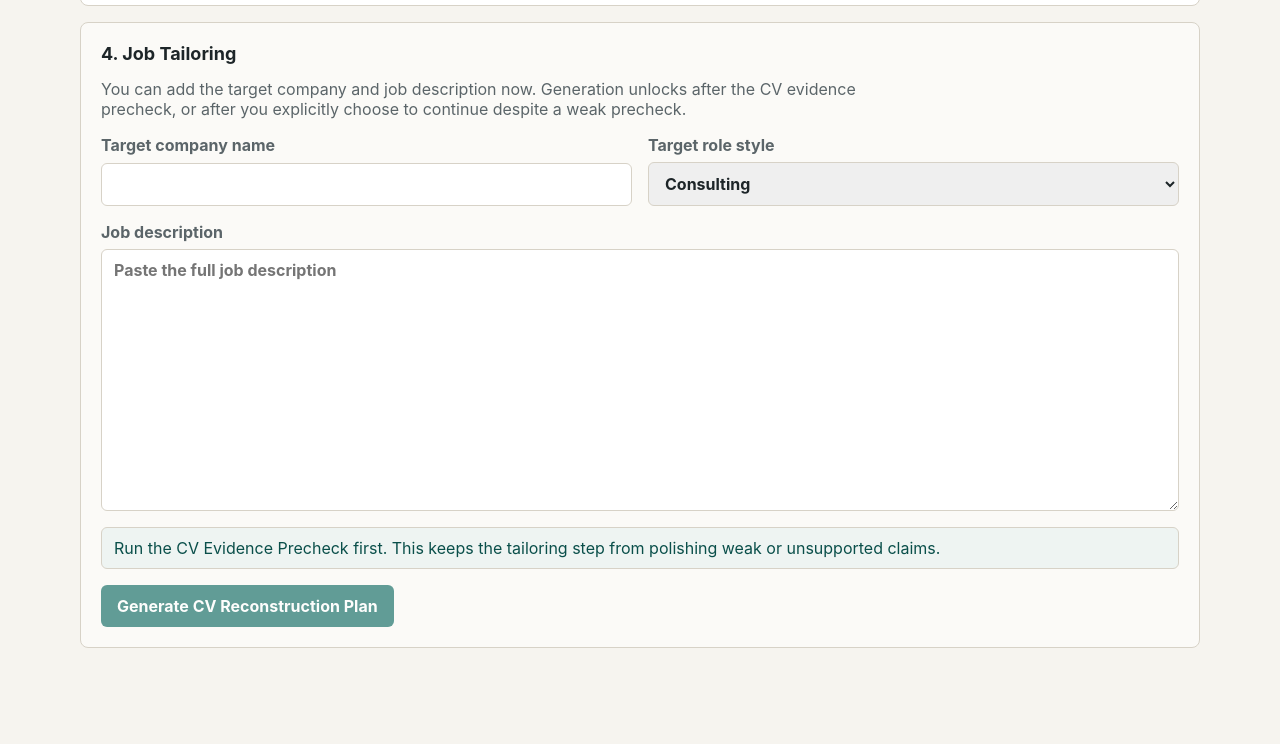
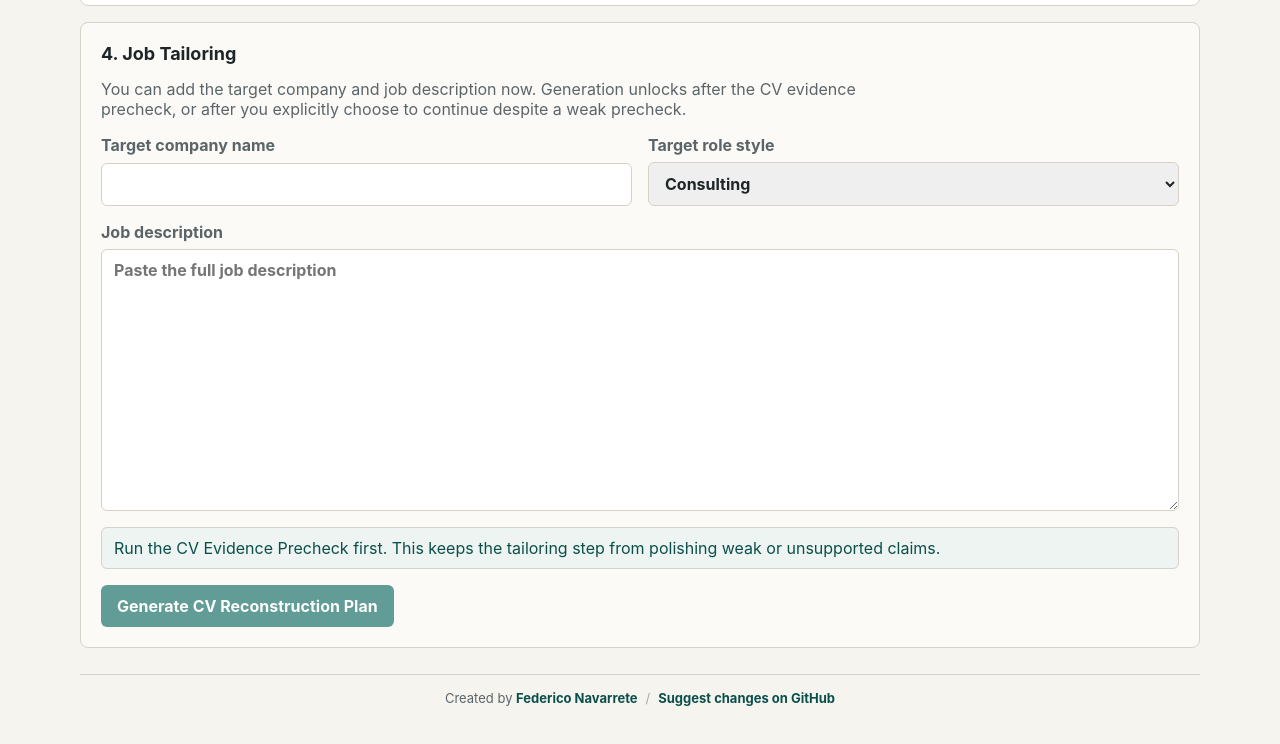
Before and after one commit to FANMixco/career-signal, a plain HTML site: page frontend/index.html in a window 1280 px wide. Shown: the part 924-1668 px from the top of the page. Before the commit the page ends 1628 px from the top, so only its background shows below. Drawn offline with Linux system fonts and the light colour scheme.

Commit message:
Add footer and social metadata

```diff
--- a/frontend/index.html
+++ b/frontend/index.html
@@ -4,7 +4,30 @@
     <meta charset="utf-8" />
     <meta name="viewport" content="width=device-width, initial-scale=1" />
     <title>Career Signal Engine</title>
+
+    <meta name="description" content="Career Signal Engine checks whether a CV has enough evidence, outcomes, metrics, and defensible impact before generating a job-specific reconstruction plan.">
+    <meta name="keywords" content="CV builder, resume builder, CV evidence score, career signal, ATS optimization, job tailoring, CV reconstruction, high impact CV, resume evidence, career strategy">
+    <meta name="author" content="Federico Navarrete">
+    <meta name="robots" content="index, follow">
+
+    <meta property="og:title" content="Career Signal Engine">
+    <meta property="og:description" content="Check CV evidence before tailoring. Generate a grounded reconstruction plan for a target company and job description.">
+    <meta property="og:type" content="website">
+    <meta property="og:image" content="img/preview.png">
+    <meta property="og:site_name" content="Career Signal Engine">
+
+    <meta name="twitter:card" content="summary_large_image">
+    <meta name="twitter:title" content="Career Signal Engine">
+    <meta name="twitter:description" content="Check CV evidence before tailoring. Generate a grounded reconstruction plan for a target company and job description.">
+    <meta name="twitter:image" content="img/preview.png">
+
     <link rel="stylesheet" href="./styles.css" />
+    <link rel="apple-touch-icon" sizes="180x180" href="img/favicons/apple-touch-icon.png">
+    <link rel="icon" href="img/favicons/favicon.ico" sizes="any">
+    <link rel="icon" type="image/png" sizes="32x32" href="img/favicons/favicon-32x32.png">
+    <link rel="icon" type="image/png" sizes="16x16" href="img/favicons/favicon-16x16.png">
+    <link rel="manifest" href="site.webmanifest">
+    <meta name="theme-color" content="#1d2528">
   </head>
   <body>
     <main class="shell">
@@ -14,7 +37,7 @@
           <p>Evidence check first. Tailoring second.</p>
         </div>
         <div class="topbar-actions">
-          <button id="cvBasicsButton" class="secondary" type="button">CV basics</button>
+          <button id="cvBasicsButton" class="secondary" type="button">High Impact CV basics</button>
           <span id="status" class="status">Ready</span>
         </div>
       </header>
@@ -116,6 +139,14 @@
       </section>
     </main>
 
+    <footer class="site-footer">
+      <div class="site-footer-inner">
+        <span>Created by <a href="https://federiconavarrete.com" target="_blank" rel="noreferrer">Federico Navarrete</a></span>
+        <span class="footer-separator" aria-hidden="true">/</span>
+        <a href="https://github.com/FANMixco/cv-builder" target="_blank" rel="noreferrer">Suggest changes on GitHub</a>
+      </div>
+    </footer>
+
     <div id="cvBasicsModal" class="modal hidden" role="dialog" aria-modal="true" aria-labelledby="cvBasicsTitle">
       <div class="modal-backdrop" data-close-modal></div>
       <section class="modal-panel">
--- a/frontend/styles.css
+++ b/frontend/styles.css
@@ -307,12 +307,48 @@ button.is-loading::before {
   display: inline-flex;
   align-items: center;
   justify-content: center;
+  justify-self: center;
+  grid-column: 1 / -1;
   min-height: 42px;
+  width: min(420px, 100%);
   border-radius: 6px;
   background: var(--accent);
   color: white;
   font-weight: 750;
   text-decoration: none;
+}
+
+.site-footer {
+  width: min(1120px, calc(100% - 32px));
+  margin: -30px auto 40px;
+  color: var(--muted);
+  font-size: 13px;
+  line-height: 1.4;
+}
+
+.site-footer-inner {
+  display: flex;
+  align-items: center;
+  justify-content: center;
+  flex-wrap: wrap;
+  gap: 8px;
+  border-top: 1px solid var(--line);
+  padding-top: 14px;
+  text-align: center;
+}
+
+.site-footer a {
+  color: var(--accent-dark);
+  font-weight: 650;
+  text-decoration: none;
+}
+
+.site-footer a:hover {
+  text-decoration: underline;
+}
+
+.footer-separator {
+  color: #a6aaa4;
 }
 
 .check {
@@ -394,4 +430,13 @@ pre {
   .topbar-actions {
     align-items: stretch;
   }
+
+  .site-footer-inner {
+    align-items: center;
+    flex-direction: row;
+  }
+
+  .playlist-link {
+    width: 100%;
+  }
 }
```
Also changed, not shown: frontend/img/favicons/android-chrome-192x192.png (added), frontend/img/favicons/android-chrome-512x512.png (added), frontend/img/favicons/apple-touch-icon.png (added), frontend/img/favicons/favicon-16x16.png (added), frontend/img/favicons/favicon-32x32.png (added), frontend/img/favicons/favicon.ico (added), frontend/img/preview.png (added), frontend/site.webmanifest (added).
